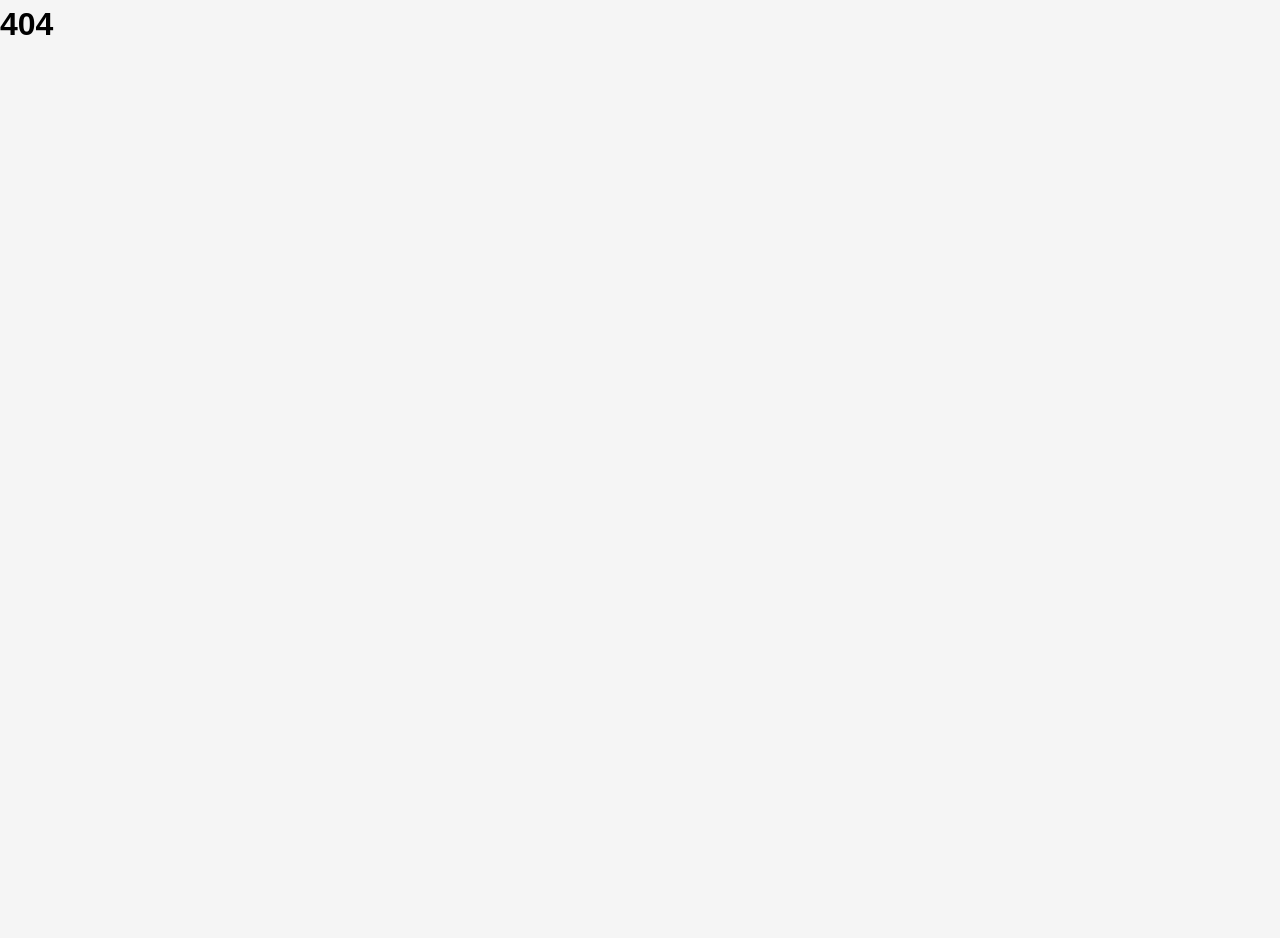
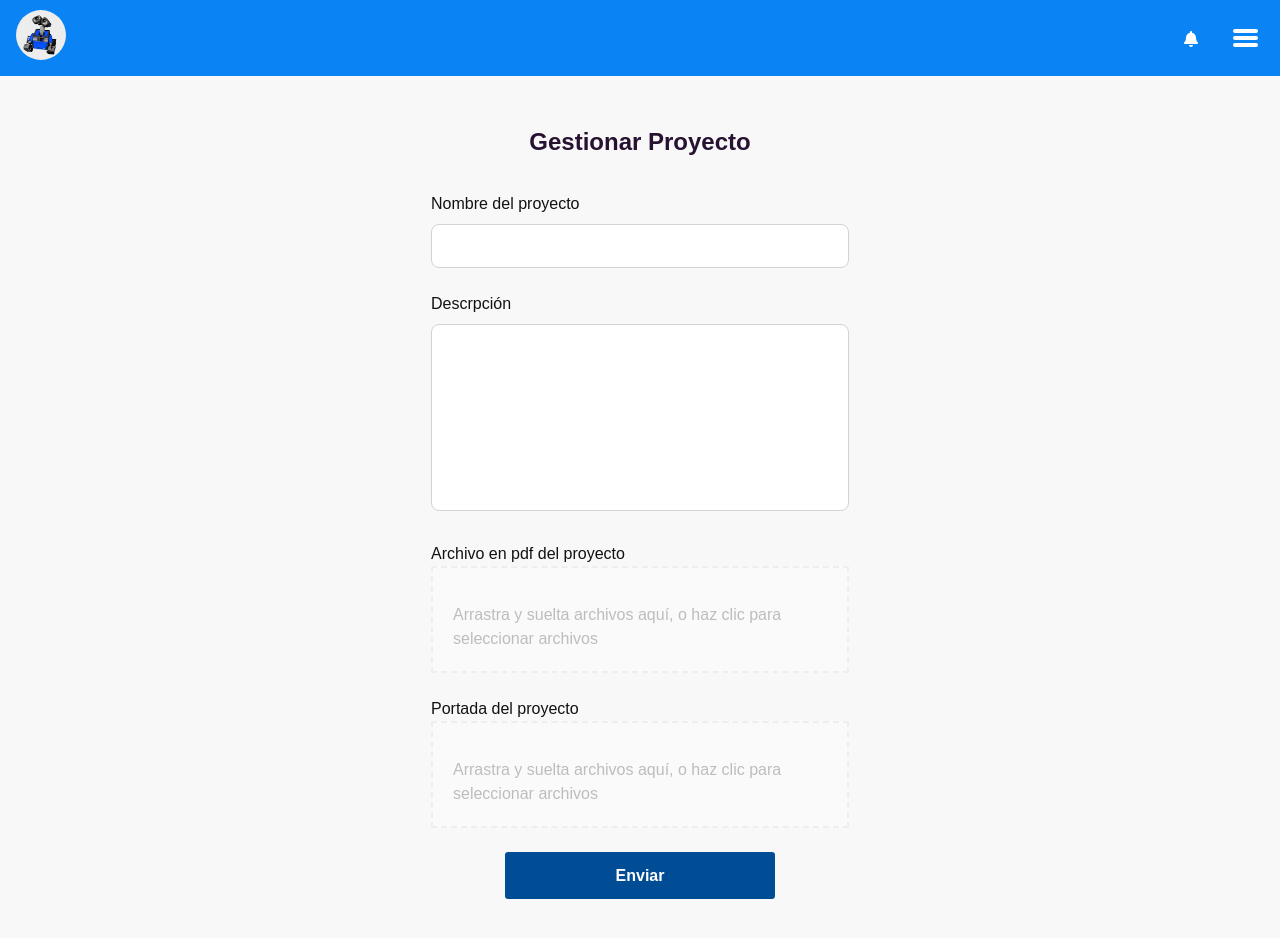
Before and after one commit to leididelapuente13/PlataformaProyectosAula, a React (Vite) app in the folder client/: page /project-form in a window 1280 px wide. Shown: the top 938 px of the page. Before the commit the page ends 800 px from the top, so only its background shows below. Built offline with nearby package versions, Linux system fonts and the light colour scheme.

Commit message:
feat(projectmanagementform.jsx): creat Page to create or edit projects

```diff
--- a/client/package.json
+++ b/client/package.json
@@ -33,6 +33,7 @@
 		"nock": "^13.5.4",
 		"react": "^18.2.0",
 		"react-dom": "^18.2.0",
+		"react-dropzone": "^14.2.3",
 		"react-hook-form": "^7.51.0",
 		"react-icons": "^5.0.1",
 		"react-query": "^3.39.3",
--- a/client/src/App.jsx
+++ b/client/src/App.jsx
@@ -39,7 +39,7 @@ function App() {
 						<Route path='/project-details' element={<h1>Profile</h1>} />
 						<Route path='*' element={<h1>404</h1>} />
 						<Route path='/user-management' element={<UserManagement />} />
-						<Route path='/form-project' element={<ProjectManagementForm />} />
+						<Route path='/project-form' element={<ProjectManagementForm />} />
 					</Routes>
 				</BrowserRouter>
 			</WarningContextProvider>
--- a/client/src/assets/styles/mixins/_mixins.scss
+++ b/client/src/assets/styles/mixins/_mixins.scss
@@ -1,13 +1,21 @@
 @use '../partials/variables';
 
-@mixin button-styles($background, $text-color) {
+@mixin button-styles($background, $text-color, $backgroundHover) {
 	border: none;
-	padding: 0.8rem;
+	padding: 0.9rem;
 	border-radius: 0.2rem;
 	background-color: $background;
 	color: $text-color;
 	font-weight: bold;
 	font-size: 1rem;
+	width: 70%;
+	max-width: 270px;
+	margin: auto;
+
+	&:hover{
+		background-color: $backgroundHover;
+		transition: background-color 0.4s ease-in;
+	}
 }
 
 @mixin greenFormButton {
@@ -15,11 +23,7 @@
 	margin: 1.2rem auto;
 	width: 80%;
 	font-size: 1rem;
-	@include button-styles(#3aaa35, #fff);
-	&:hover {
-		background-color: #58d451;
-		transition: background-color 0.4s ease-in;
-	}
+	@include button-styles(#3aaa35, #fff, #58d451);
 }
 
 @mixin blueLink {
@@ -31,6 +35,23 @@
 
 @mixin input {
 	display: block;
+	padding: 0.8rem 0.7rem;
+	font-size: 0.9rem;
+	border-radius: 0.5rem;
+	border: 1px solid #d3d3d3;
+	margin-top: 0.5rem;
+	width: 100%;
+
+	&:focus {
+		outline: none;
+		box-shadow:
+			rgba(17, 17, 26, 0.05) 0px 1px 0px,
+			rgba(17, 17, 26, 0.1) 0px 0px 8px;
+	}
+}
+
+@mixin textarea {
+	resize: none;
 	padding: 0.8rem 0.7rem;
 	font-size: 0.9rem;
 	border-radius: 0.5rem;
--- /dev/null
+++ b/client/src/components/utils/dropzone/DropZone.jsx
@@ -0,0 +1,38 @@
+// Dependencies
+import { useCallback } from 'react';
+import { useDropzone } from 'react-dropzone';
+
+export const DropZone = ({ onDrop, accept }) => {
+	const { getRootProps, getInputProps } = useDropzone({ onDrop, accept });
+
+	return (
+		<div {...getRootProps()} style={DropZoneStyles}>
+			<input {...getInputProps} style={inputStyles} />
+			<p>
+				Arrastra y suelta archivos aquí, o haz clic para seleccionar archivos
+			</p>
+		</div>
+	);
+};
+
+const DropZoneStyles = {
+	display: 'flex',
+	flexDirection: 'column',
+	alignItems: 'center',
+	padding: '20px',
+	borderWidth: 2,
+	borderRadius: 2,
+	borderColor: '#eeeeee',
+	borderStyle: 'dashed',
+	backgroundColor: '#fafafa',
+	color: '#bdbdbd',
+	transition: 'border .3s ease-in-out',
+	cursor: 'pointer',
+};
+
+const inputStyles = {
+	border: 'none',
+	backgroundColor: 'inherit',
+	outline: 'none',
+    cursor: 'pointer',
+};
--- a/client/src/pages/student/Project/projectmanagementform/ProjectManagementForm.jsx
+++ b/client/src/pages/student/Project/projectmanagementform/ProjectManagementForm.jsx
@@ -5,8 +5,11 @@ import { useForm } from 'react-hook-form';
 import { useMutation } from 'react-query';
 // Request
 // Components
-import BarLoader from 'react-spinners/BarLoader';
+import { Nav } from '../../../../components/layout/nav/StudentNav/Nav';
+// import BarLoader from 'react-spinners/BarLoader';
 import { ValidationError } from '../../../../components/utils/validation/ValidationError';
+import { DropZone } from '../../../../components/utils/dropzone/DropZone';
+import { useState } from 'react';
 
 export const ProjectManagementForm = () => {
 	const {
@@ -16,12 +19,28 @@ export const ProjectManagementForm = () => {
 		reset,
 	} = useForm();
 
+	const [projectFile, setProjectFile] = useState(null);
+	const [projectCover, setProjectCover] = useState(null);
+
+	const onDropProjectFile = (acceptedFile) => {
+		setProjectFile('projectFile', acceptedFile[0]);
+	};
+
+	const onDropProjectCover = (acceptedFile) => {
+		setProjectCover('projectCover', acceptedFile[0]);
+	};
+
 	return (
-		<form>
-			<h1>Gestionar Proyecto</h1>
+		<main className={styles.main}>
+			<Nav />
+			<form className={styles.form} onSubmit={handleSubmit}>
+				<h1 className={styles.form__title}>Gestionar Proyecto</h1>
 				<div>
-				<label htmlFor='name'>Nombre del proyecto</label>
+					<label htmlFor='name' className={styles.form__label}>
+						Nombre del proyecto
+					</label>
 					<input
+						className={styles.form__input}
 						type='text'
 						id='name'
 						{...register('name', {
@@ -34,8 +53,11 @@ export const ProjectManagementForm = () => {
 					{errors.name && <ValidationError message={errors.message.name} />}
 				</div>
 				<div>
-				<label htmlFor='description'>Descrpción</label>
+					<label htmlFor='description' className={styles.form__label}>
+						Descrpción
+					</label>
 					<textarea
+						className={styles.form__textarea}
 						id='description'
 						cols='30'
 						rows='10'
@@ -51,20 +73,26 @@ export const ProjectManagementForm = () => {
 					)}
 				</div>
 				<div>
-				<label htmlFor='project'>Proyecto</label>
-				<input
-					type='file'
-					id='project'
-					{...register('file', {
-						required: {
-							value: true,
-							message: 'Por favor subir el archivo del proyecto',
-						},
-					})}
+					<label className={styles.form__label}>
+						Archivo en pdf del proyecto
+					</label>
+					<DropZone onDrop={onDropProjectFile} accept='.pdf' />
+					{projectFile && <p>{projectFile.name}</p>}
+				</div>
+				<div>
+					<label className={styles.form__label}>Portada del proyecto</label>
+					<DropZone onDrop={onDropProjectCover} accept='image/*' />
+					{projectCover && (
+						<img
+							src={URL.createObjectURL(projectCover)}
+							alt='Portada del proyecto'
 						/>
-				{errors.file && <ValidationError message={errors.file.message}/>}
+					)}
 				</div>
-			<button type='submit'>Enviar</button>
+				<button type='submit' className={styles.form__button}>
+					Enviar
+				</button>
 			</form>
+		</main>
 	);
 };
--- a/client/src/pages/student/Project/projectmanagementform/ProjectManagementForm.module.scss
+++ b/client/src/pages/student/Project/projectmanagementform/ProjectManagementForm.module.scss
@@ -0,0 +1,37 @@
+@import '../../../../assets/styles/partials/variables';
+@import '../../../../assets/styles/mixins/mixins';
+
+.main {
+	background-color: $secondary-white;
+}
+
+.form {
+	display: flex;
+	flex-direction: column;
+	gap: 1.5rem;
+    width: 90%;
+    max-width: 450px;
+	padding: 3rem 1rem;
+    margin: auto;
+	&__title {
+        color: $primary-purple;
+		text-align: center;
+		font-size: 1.5rem;
+		margin-bottom: 0.5rem;
+	}
+	&__label {
+        color: rgb(18, 18, 18);
+	}
+	&__input {
+		@include input;
+	}
+    &__inputFile{
+        width: 60%
+    }
+	&__textarea {
+		@include textarea;
+	}
+	&__button {
+        @include button-styles($secondary-blue, $primary-white, #005aad);
+	}
+}
```
Also changed, not shown: 1 other file (tests, documents, lock files or other folders). Lines whose indentation alone changed are shown as unchanged.
